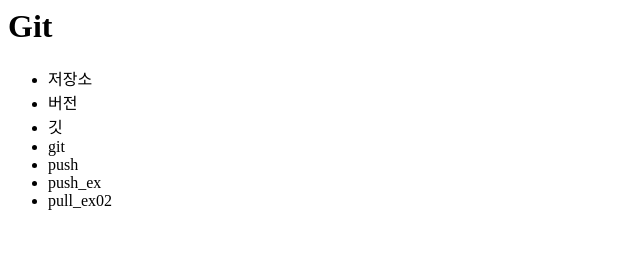
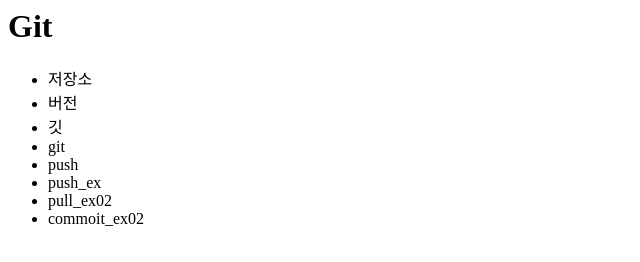
Before and after one commit to eunseonjang/study_git_eunseon, a plain HTML site: page index.html in a window 1280 px wide. Shown: the whole page, without its empty margins (0-640 px from the left). Drawn offline with Linux system fonts and the light colour scheme.

Commit message:
commoit_ex02

```diff
--- a/index.html
+++ b/index.html
@@ -14,6 +14,7 @@
 		<li>push</li>
 		<li>push_ex</li>
 		<li>pull_ex02</li>
+		<li>commoit_ex02</li>
 	</ul>
 </body>
 </html>
```
